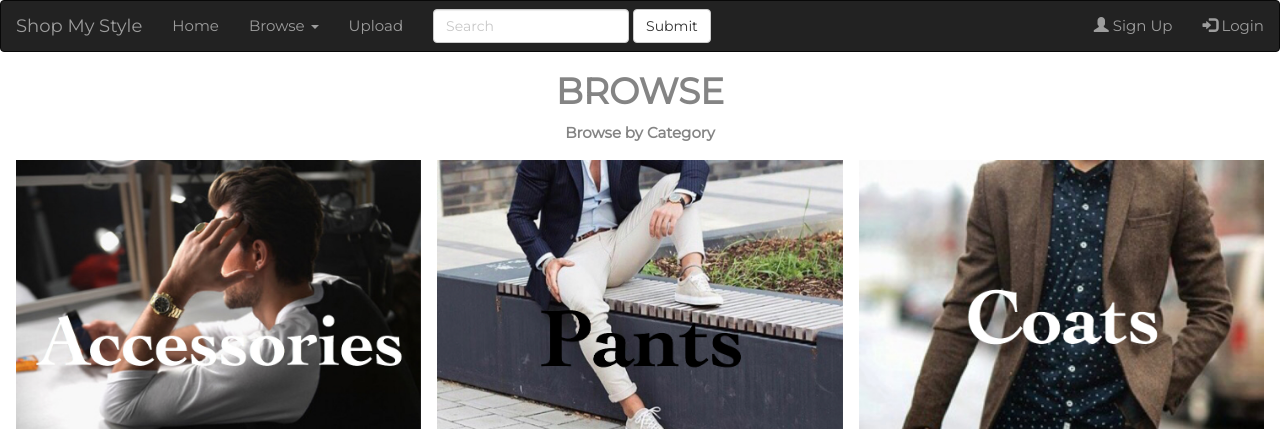
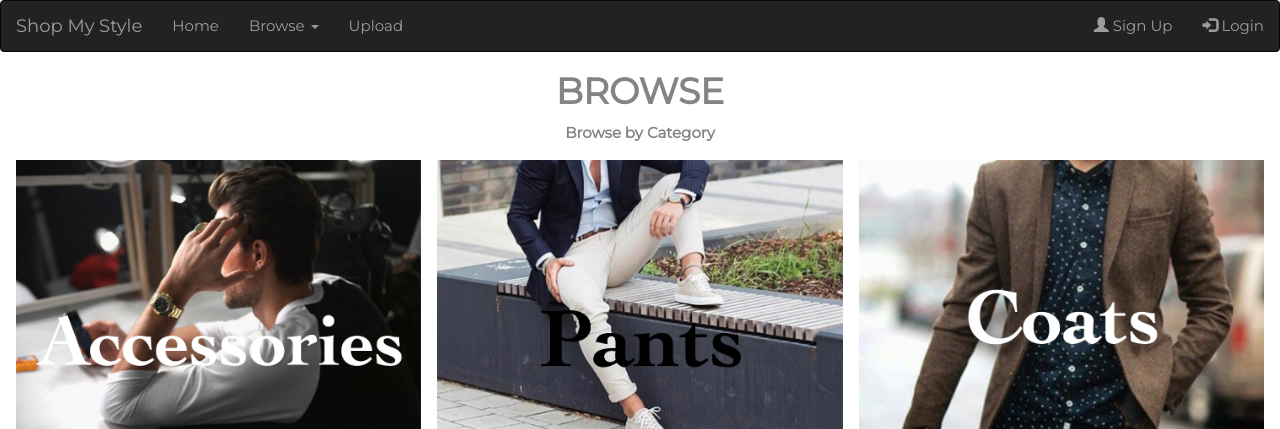
Before and after one commit to ucsb-cs48-w19/5pm-buy-my-clothes, a Flask app: page /browsemens in a window 1280 px wide. Shown: the top 429 px of the page. Run offline with Flask 2, Linux system fonts and the light colour scheme; some libraries are stand-ins or nearby versions.

Commit message:
posts most recent first and deleted search bar

```diff
--- a/app.py
+++ b/app.py
@@ -145,6 +145,8 @@ def clothes(category):
 		image_post_tuple = (post, image, category_link.strip())
 		imageList.append(image_post_tuple)
 
+
+	imageList = imageList[::-1]
 	col1 = []
 	col2 = []
 	col3 = []
@@ -157,11 +159,8 @@ def clothes(category):
 		elif i % 3 == 2:
 			col3.append(imageList[i])
 
-	col1 = col1[::-1]
-	col2 = col2[::-1]
-	col3 = col3[::-1]
 
-	return render_template('clothes.html', pic_col1=col1[::-1], pic_col2=col2[::-1], pic_col3=col3[::-1])
+	return render_template('clothes.html', pic_col1=col1, pic_col2=col2, pic_col3=col3)
 
 @app.route('/upload', methods=['GET', 'POST'])
 def upload():
--- a/templates/base.html
+++ b/templates/base.html
@@ -40,13 +40,6 @@ img {margin-bottom: -7px}
       </li>
       <li><a href="{{ url_for('upload') }}">Upload</a></li>
     </ul>
-    <form class="navbar-form navbar-left" action="#">
-      <div class="form-group">
-        <input type="text" class="form-control" placeholder="Search" name="sear\
-ch">
-      </div>
-      <button type="submit" class="btn btn-default">Submit</button>
-    </form>
 
     <ul class="nav navbar-nav navbar-right">
       {% if session['username'] %}
```
